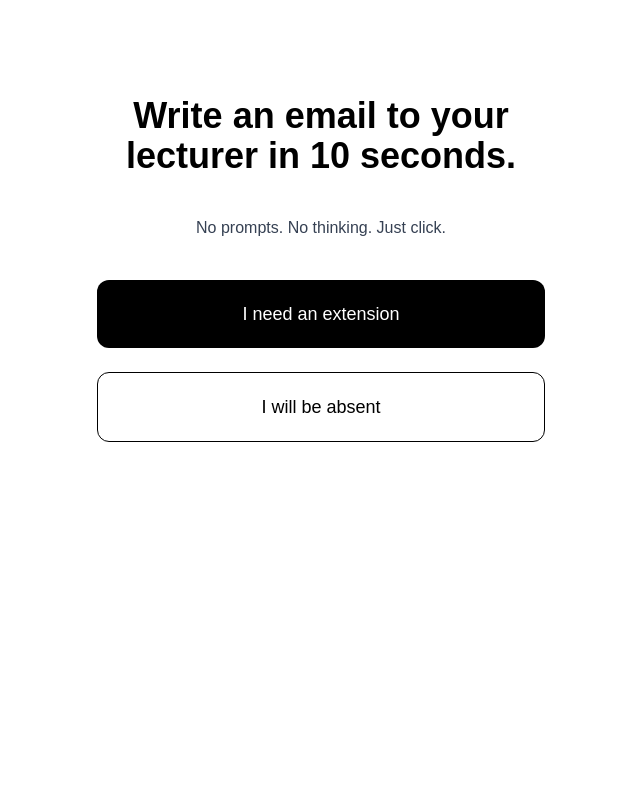
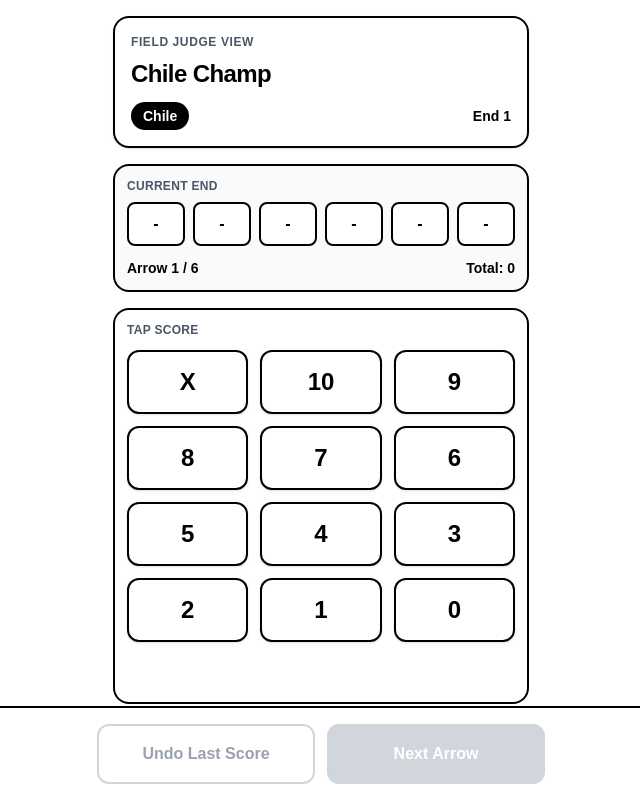
Before and after one commit to lwowken/my-first-saas, a Next.js app: page / in a window 1280 px wide. Shown: the whole page, without its empty margins (319-959 px from the left). Built offline with nearby package versions, Linux system fonts and the light colour scheme.

Commit message:
Add archery scoring UI and engine

```diff
--- /dev/null
+++ b/app/ArcheryScoringApp.tsx
@@ -0,0 +1,135 @@
+"use client";
+
+import { useMemo, useState } from "react";
+
+type AgeCategory = "Chile" | "Adult" | "Junior";
+type ScoreValue = number | "X";
+
+type ArcherInfo = {
+  name: string;
+  category: AgeCategory;
+};
+
+const SCORE_OPTIONS: ScoreValue[] = ["X", 10, 9, 8, 7, 6, 5, 4, 3, 2, 1, 0];
+const MAX_ARROWS_PER_END = 6;
+
+export default function ArcheryScoringApp() {
+  const [archer] = useState<ArcherInfo>({
+    name: "Chile Champ",
+    category: "Chile",
+  });
+  const [currentEnd, setCurrentEnd] = useState(1);
+  const [currentScores, setCurrentScores] = useState<ScoreValue[]>([]);
+  const [pendingScore, setPendingScore] = useState<ScoreValue | null>(null);
+
+  const currentArrow = currentScores.length + 1;
+
+  const totalForEnd = useMemo(
+    () => currentScores.reduce((sum, score) => sum + (score === "X" ? 10 : score), 0),
+    [currentScores],
+  );
+
+  const isEndComplete = currentScores.length >= MAX_ARROWS_PER_END;
+  const canAddArrow = pendingScore !== null && !isEndComplete;
+
+  const handleNextArrow = () => {
+    if (!canAddArrow) return;
+
+    setCurrentScores((previous) => [...previous, pendingScore]);
+    setPendingScore(null);
+  };
+
+  const handleUndoLastScore = () => {
+    setPendingScore(null);
+    setCurrentScores((previous) => previous.slice(0, -1));
+  };
+
+  const handleStartNextEnd = () => {
+    if (!isEndComplete) return;
+
+    setCurrentEnd((previous) => previous + 1);
+    setCurrentScores([]);
+    setPendingScore(null);
+  };
+
+  return (
+    <main className="mx-auto flex min-h-screen w-full max-w-md flex-col bg-white px-4 pb-24 pt-4 text-black">
+      <header className="sticky top-0 z-10 rounded-2xl border-2 border-black bg-white p-4 shadow-sm">
+        <p className="text-xs font-bold uppercase tracking-wider text-gray-600">Field Judge View</p>
+        <h1 className="mt-2 text-2xl font-black tracking-tight">{archer.name}</h1>
+        <div className="mt-3 flex items-center justify-between text-sm font-semibold">
+          <span className="rounded-full bg-black px-3 py-1 text-white">{archer.category}</span>
+          <span>End {currentEnd}</span>
+        </div>
+      </header>
+
+      <section className="mt-4 rounded-2xl border-2 border-black bg-gray-50 p-3">
+        <p className="text-xs font-bold uppercase tracking-wide text-gray-600">Current End</p>
+        <div className="mt-2 grid grid-cols-6 gap-2">
+          {Array.from({ length: MAX_ARROWS_PER_END }).map((_, index) => {
+            const score = currentScores[index];
+
+            return (
+              <div
+                key={`arrow-slot-${index}`}
+                className="flex h-11 items-center justify-center rounded-lg border-2 border-black bg-white text-base font-extrabold"
+              >
+                {score ?? "-"}
+              </div>
+            );
+          })}
+        </div>
+        <div className="mt-3 flex items-center justify-between text-sm font-bold">
+          <span>
+            Arrow {Math.min(currentArrow, MAX_ARROWS_PER_END)} / {MAX_ARROWS_PER_END}
+          </span>
+          <span>Total: {totalForEnd}</span>
+        </div>
+      </section>
+
+      <section className="mt-4 flex-1 rounded-2xl border-2 border-black bg-white p-3">
+        <p className="text-xs font-bold uppercase tracking-wide text-gray-600">Tap Score</p>
+        <div className="mt-3 grid grid-cols-3 gap-3">
+          {SCORE_OPTIONS.map((score) => {
+            const isActive = score === pendingScore;
+            return (
+              <button
+                key={String(score)}
+                type="button"
+                onClick={() => setPendingScore(score)}
+                className={`min-h-16 rounded-xl border-2 text-2xl font-black shadow-sm transition active:scale-95 ${
+                  isActive
+                    ? "border-black bg-black text-white"
+                    : "border-black bg-white text-black hover:bg-gray-100"
+                }`}
+              >
+                {score}
+              </button>
+            );
+          })}
+        </div>
+      </section>
+
+      <footer className="fixed bottom-0 left-0 right-0 border-t-2 border-black bg-white/95 p-4 backdrop-blur-sm">
+        <div className="mx-auto flex w-full max-w-md gap-3">
+          <button
+            type="button"
+            onClick={handleUndoLastScore}
+            disabled={currentScores.length === 0}
+            className="flex-1 rounded-xl border-2 border-black bg-white px-4 py-4 text-base font-extrabold text-black disabled:cursor-not-allowed disabled:border-gray-300 disabled:text-gray-400"
+          >
+            Undo Last Score
+          </button>
+          <button
+            type="button"
+            onClick={isEndComplete ? handleStartNextEnd : handleNextArrow}
+            disabled={!isEndComplete && !canAddArrow}
+            className="flex-1 rounded-xl border-2 border-black bg-black px-4 py-4 text-base font-extrabold text-white disabled:cursor-not-allowed disabled:border-gray-300 disabled:bg-gray-300"
+          >
+            {isEndComplete ? "Start Next End" : "Next Arrow"}
+          </button>
+        </div>
+      </footer>
+    </main>
+  );
+}
--- a/app/page.tsx
+++ b/app/page.tsx
@@ -1,67 +1,5 @@
-"use client";
-
-import { useState } from "react";
-import { generateLecturerEmail } from "../lib/formatter";
+import ArcheryScoringApp from "./ArcheryScoringApp";
 
 export default function Home() {
-  const [result, setResult] = useState("");
-
-  return (
-    <div className="min-h-screen bg-white flex flex-col items-center pt-24 px-6">
-
-      <div className="w-full max-w-md text-center space-y-10">
-
-       <h1 className="text-4xl font-semibold text-black">
-
-
-  Write an email to your lecturer in 10 seconds.
-</h1>
-
-<p className="text-gray-700">
-
-
-  No prompts. No thinking. Just click.
-</p>
-
-        <div className="space-y-6">
-
-       <button
-  onClick={() => setResult(generateLecturerEmail("extension", "polite", "", ""))}
-  className="w-full bg-black text-white py-5 rounded-xl text-lg font-medium hover:scale-[1.02] active:scale-[0.98] transition"
-
->
-  I need an extension
-</button>
-
-<button
-  onClick={() => setResult(generateLecturerEmail("absence", "polite", "", ""))}
-  className="w-full border border-black py-5 rounded-xl text-lg font-medium text-black hover:bg-gray-100 transition"
-
->
-  I will be absent
-</button>
-
-
-        </div>
-      </div>
-
-      {result && (
-        <div className="bg-white shadow-x1 rounded-2xl p-8 w-full max-w-md mt-14 space-y-6">
-         <p className="text-sm text-gray-600">Generated email</p>
-
-          <pre className="whitespace-pre-wrap text-sm text-gray-800">
-            {result}
-          </pre>
-
-          <button
-            onClick={() => navigator.clipboard.writeText(result)}
-            className="w-full border border-gray-300 py-3 rounded-lg hover:bg-gray-100 transition"
-          >
-            Copy Email
-          </button>
-        </div>
-      )}
-
-    </div>
-  );
+  return <ArcheryScoringApp />;
 }
```
